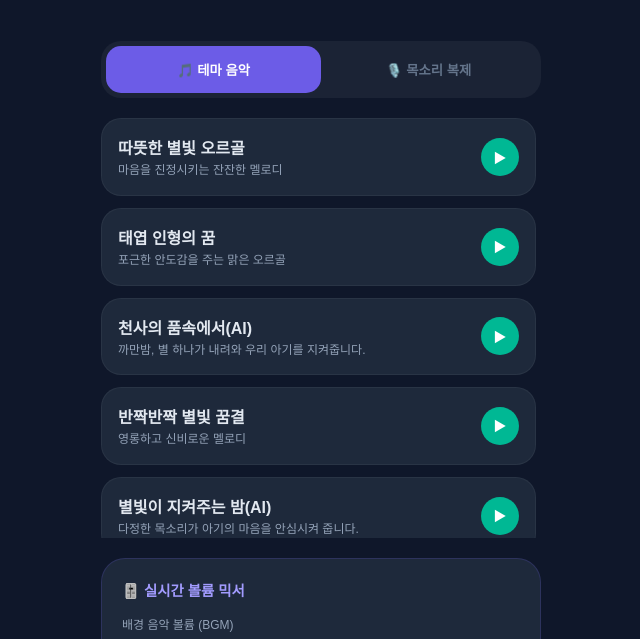
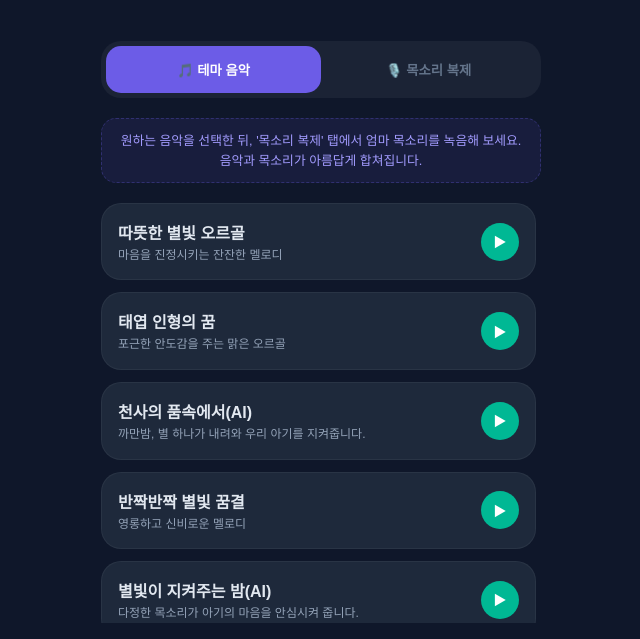
Before and after one commit to dunmarin2-spec/lullaby, a plain HTML site: page index.html in a window 1280 px wide. Both pictures are taken after a click on the button "KO". Shown: the part 148-787 px from the top of the page, without its empty margins (319-959 px from the left). Drawn offline with Linux system fonts and the light colour scheme.

Commit message:
Update index.html

```diff
--- a/index.html
+++ b/index.html
@@ -49,6 +49,7 @@
         .stop-btn { background: #475569; color: white; border: none; padding: 16px; border-radius: 20px; width: 100%; margin-top: 15px; cursor: pointer; font-weight: bold; display: none; }
 
         #status-text { margin-top: 15px; font-size: 0.95rem; color: #a29bfe; text-align: center; min-height: 1.5rem; font-weight: bold; }
+        .guide-box { background: rgba(108, 92, 231, 0.1); border: 1px dashed rgba(108, 92, 231, 0.3); color: #a29bfe; font-size: 0.8rem; line-height: 1.5; text-align: center; margin-bottom: 20px; padding: 12px; border-radius: 15px; }
     </style></head><body>
     <div class="app-container">
         <div class="lang-selector" translate="no">
@@ -68,6 +69,7 @@
         </div>
 
         <div id="basic-mode" class="content-section active">
+            <p id="main-info" class="guide-box">원하는 음악을 선택한 뒤, '목소리 복제' 탭에서 엄마 목소리를 녹음해 보세요. 음악과 목소리가 아름답게 합쳐집니다.</p>
             <div class="track-list">
                 <div class="track-card"><div class="track-info"><h3 id="bgm1-t">따뜻한 별빛 오르골</h3><p id="bgm1-d">마음을 진정시키는 잔잔한 멜로디</p></div><button class="play-btn" onclick="togglePlay(this, 'bgm1.mp3')">▶</button></div>
                 <div class="track-card"><div class="track-info"><h3 id="bgm2-t">태엽 인형의 꿈</h3><p id="bgm2-d">포근한 안도감을 주는 맑은 오르골</p></div><button class="play-btn" onclick="togglePlay(this, 'bgm2.mp3')">▶</button></div>
@@ -84,6 +86,7 @@
 
         <div id="ai-mode" class="content-section ai-section">
             <div style="font-size: 3rem; margin-bottom: 10px; text-align: center;">🌌</div>
+            <p id="ai-info" class="guide-box">음악을 선택하고 목소리를 녹음하면 음악 위에 엄마의 목소리가 합쳐집니다.</p>
             <button class="record-btn" id="recordBtn" onclick="handleRecord()">엄마 목소리 녹음하기 (10초)</button>
             <p id="status-text"></p>
         </div>
@@ -113,6 +116,8 @@
         ko: {
             title: "🌙 엄마 품 자장가", sub: "오늘도 우리 아이, 꿀잠 잘 시간",
             tab1: "🎵 테마 음악", tab2: "🎙️ 목소리 복제",
+            mainInfo: "원하는 음악을 선택한 뒤, '목소리 복제' 탭에서 엄마 목소리를 녹음해 보세요. 음악과 목소리가 아름답게 합쳐집니다.",
+            aiInfo: "음악을 선택하고 목소리를 녹음하면 음악 위에 엄마의 목소리가 합쳐집니다.",
             bgm1t: "따뜻한 별빛 오르골", bgm1d: "마음을 진정시키는 잔잔한 멜로디",
             bgm2t: "태엽 인형의 꿈", bgm2d: "포근한 안도감을 주는 맑은 오르골",
             bgm3t: "천사의 품속에서(AI)", bgm3d: "까만밤, 별 하나가 내려와 우리 아기를 지켜줍니다.",
@@ -132,6 +137,8 @@
         en: {
             title: "🌙 Mommy's Lullaby", sub: "Time for your baby to sleep tight",
             tab1: "🎵 Themes", tab2: "🎙️ Voice Clone",
+            mainInfo: "Select music, then record Mommy's voice in the 'Voice Clone' tab to blend them together beautifully.",
+            aiInfo: "Select music and record your voice to blend Mommy's voice over the melody.",
             bgm1t: "Warm Starlight Box", bgm1d: "Calming and gentle melodies",
             bgm2t: "Clockwork Doll's Dream", bgm2d: "Clear and comforting sounds",
             bgm3t: "Acoustic Forest Walk", bgm3d: "Warm guitar for baby",
@@ -151,6 +158,8 @@
         tr: {
             title: "🌙 Anne Kucağı Ninnisi", sub: "Bebeğiniz için mışıl mışıl uyku vakti",
             tab1: "🎵 Temalar", tab2: "🎙️ Ses Klonlama",
+            mainInfo: "Müziği seçin, ardından müzikle anne sesini birleştirmek için 'Ses Klonlama' sekmesinden kaydı başlatın.",
+            aiInfo: "Müzik seçip sesinizi kaydedin, anne sesi müzikle birleşecektir.",
             bgm1t: "Sıcak Yıldız Işığı", bgm1d: "Sakinleştirici ve nazik melodiler",
             bgm2t: "Kurmalı Bebeğin Rüyası", bgm2d: "Net ve rahatlatıcı sesler",
             bgm3t: "Akustik Orman Yürüyüşü", bgm3d: "Bebekler için sıcak gitar",
@@ -181,6 +190,8 @@
         document.getElementById('sub-title').innerText = d.sub;
         document.getElementById('tab-1').innerText = d.tab1;
         document.getElementById('tab-2').innerText = d.tab2;
+        document.getElementById('main-info').innerText = d.mainInfo;
+        document.getElementById('ai-info').innerText = d.aiInfo;
         for(let i = 1; i <= 10; i++) {
             const titleEl = document.getElementById(`bgm${i}-t`);
             const descEl = document.getElementById(`bgm${i}-d`);
```
